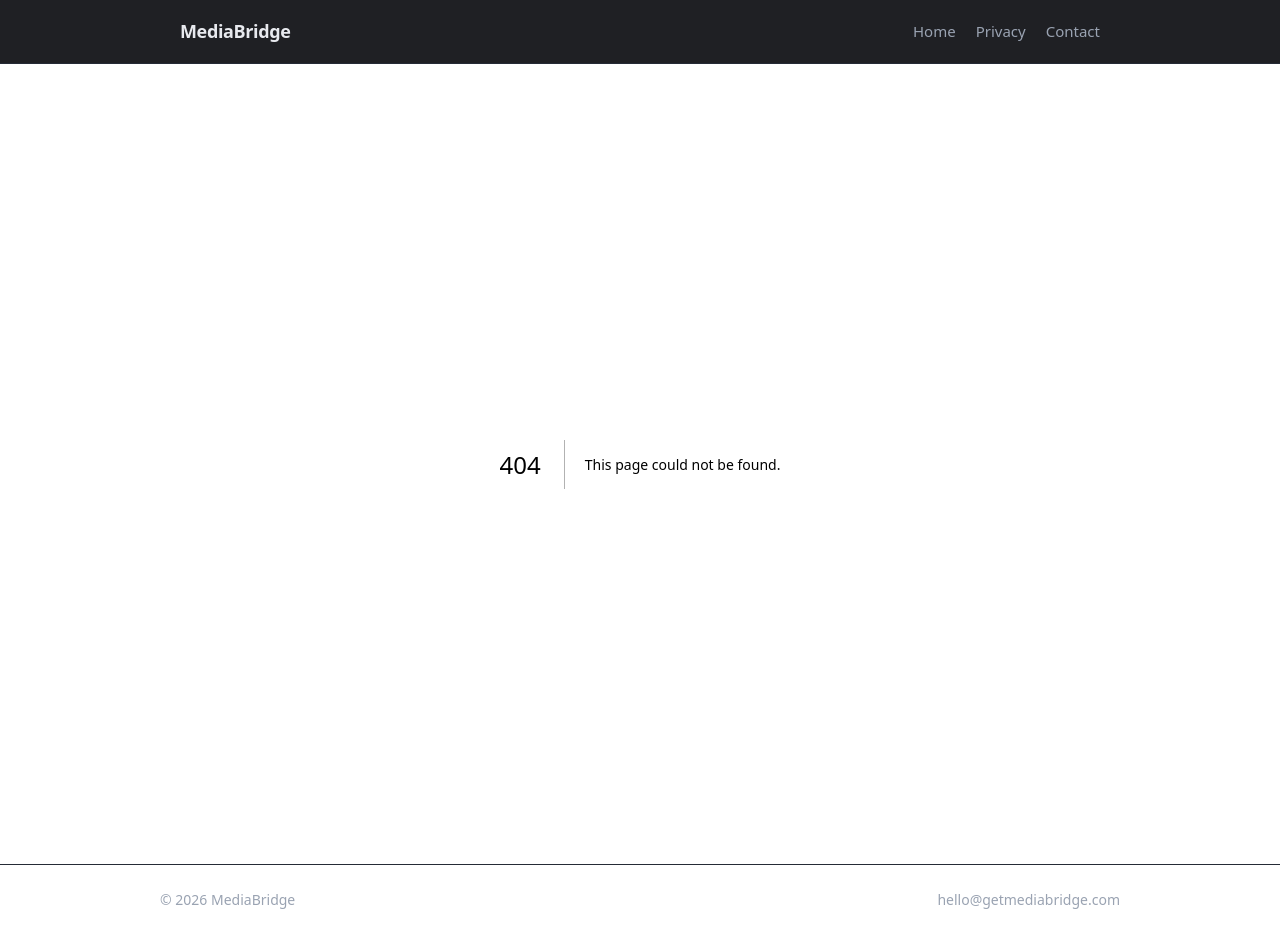
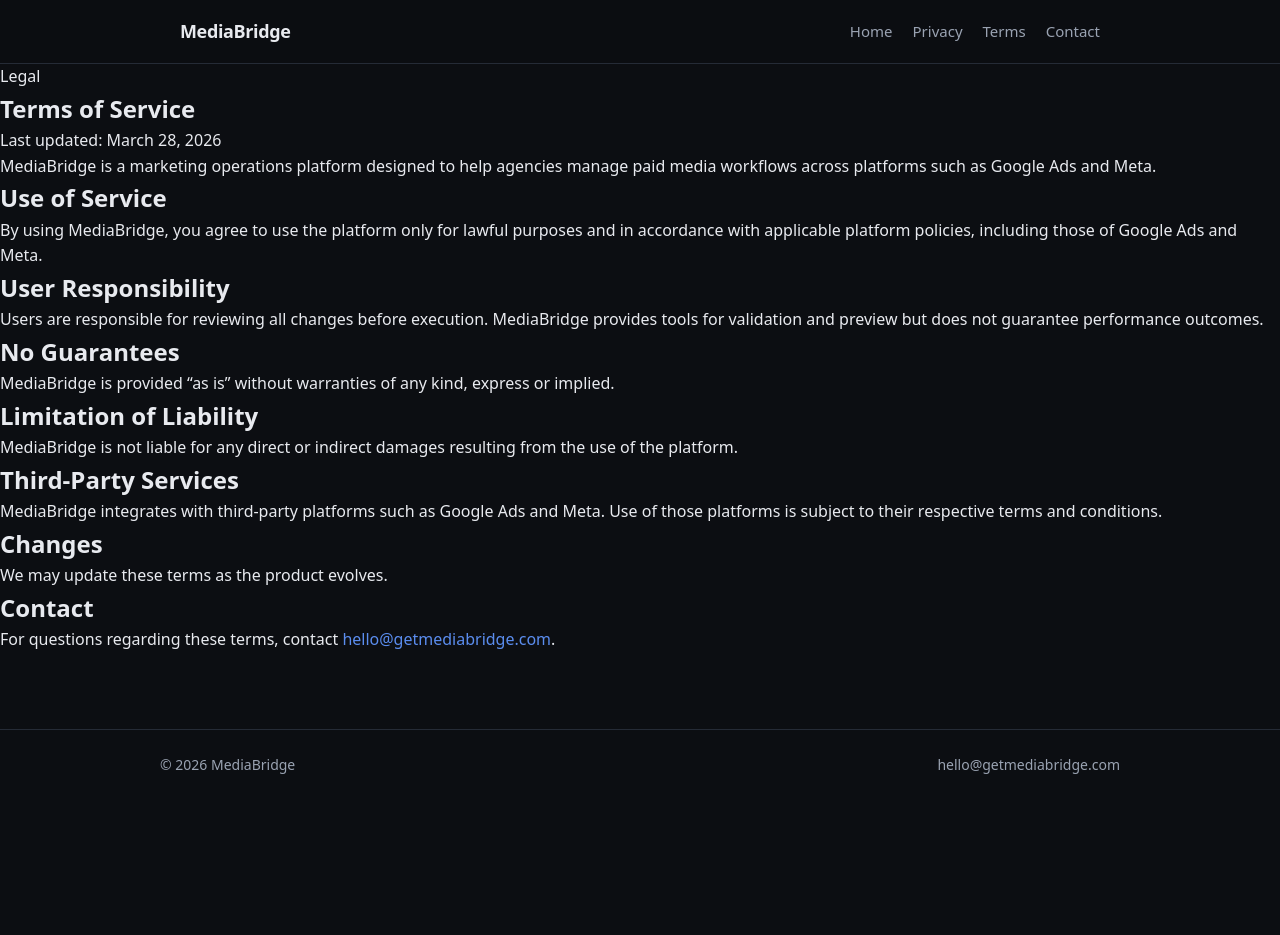
Before and after one commit to zpazar/mediabridge-site, a Next.js app: page /terms in a window 1280 px wide. Before the commit this address had no page. After the commit the page ends 800 px from the top, so only its background shows below. Built offline with nearby package versions, Linux system fonts and the light colour scheme.

Commit message:
Add terms page

```diff
--- a/app/layout.tsx
+++ b/app/layout.tsx
@@ -26,9 +26,10 @@
               MediaBridge
             </Link>
             <nav className="site-nav" aria-label="Primary">
-              <Link href="/">Home</Link>
-              <Link href="/privacy">Privacy</Link>
-              <Link href="/contact">Contact</Link>
+               <Link href="/">Home</Link>
+<Link href="/privacy">Privacy</Link>
+<Link href="/terms">Terms</Link>
+<Link href="/contact">Contact</Link>
             </nav>
           </div>
         </header>
--- /dev/null
+++ b/app/terms/page.tsx
@@ -0,0 +1,70 @@
+export const metadata = {
+  title: "Terms of Service | MediaBridge",
+  description: "Terms of Service for MediaBridge.",
+};
+
+export default function TermsPage() {
+  return (
+    <section className="section">
+      <div className="container legal-page">
+        <p className="section-label">Legal</p>
+        <h1 className="section-title">Terms of Service</h1>
+        <p className="legal-updated">Last updated: March 28, 2026</p>
+
+        <div className="legal-content">
+          <p>
+            MediaBridge is a marketing operations platform designed to help
+            agencies manage paid media workflows across platforms such as
+            Google Ads and Meta.
+          </p>
+
+          <h2>Use of Service</h2>
+          <p>
+            By using MediaBridge, you agree to use the platform only for lawful
+            purposes and in accordance with applicable platform policies,
+            including those of Google Ads and Meta.
+          </p>
+
+          <h2>User Responsibility</h2>
+          <p>
+            Users are responsible for reviewing all changes before execution.
+            MediaBridge provides tools for validation and preview but does not
+            guarantee performance outcomes.
+          </p>
+
+          <h2>No Guarantees</h2>
+          <p>
+            MediaBridge is provided “as is” without warranties of any kind,
+            express or implied.
+          </p>
+
+          <h2>Limitation of Liability</h2>
+          <p>
+            MediaBridge is not liable for any direct or indirect damages
+            resulting from the use of the platform.
+          </p>
+
+          <h2>Third-Party Services</h2>
+          <p>
+            MediaBridge integrates with third-party platforms such as Google
+            Ads and Meta. Use of those platforms is subject to their respective
+            terms and conditions.
+          </p>
+
+          <h2>Changes</h2>
+          <p>
+            We may update these terms as the product evolves.
+          </p>
+
+          <h2>Contact</h2>
+          <p>
+            For questions regarding these terms, contact{" "}
+            <a href="mailto:hello@getmediabridge.com">
+              hello@getmediabridge.com
+            </a>.
+          </p>
+        </div>
+      </div>
+    </section>
+  );
+}
```
